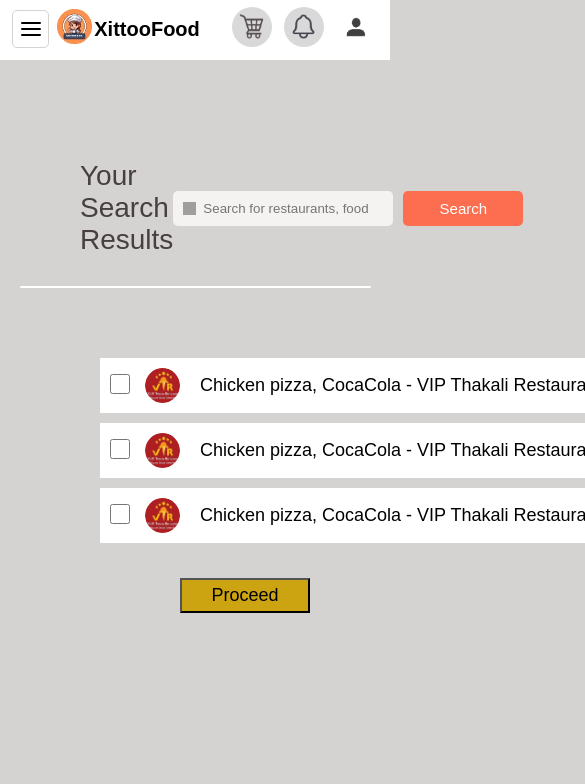
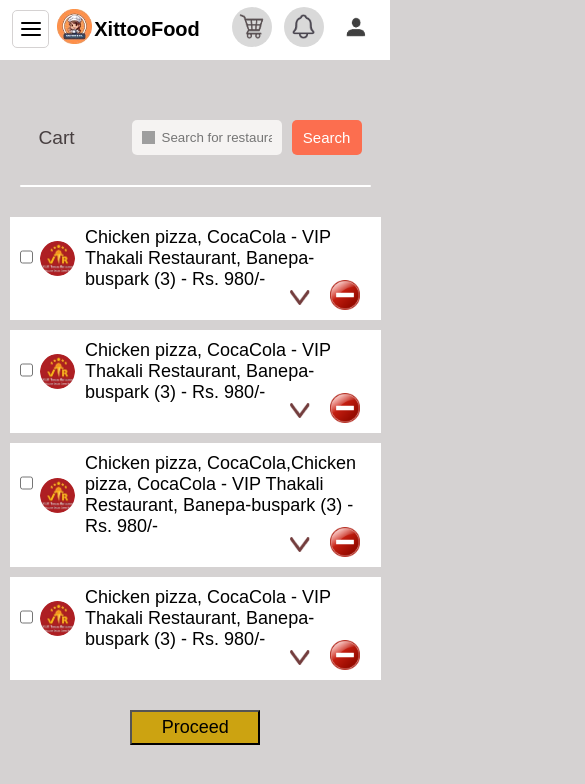
Before and after one commit to Sujan-shrestha7/userFood, a React (Vite) app: page /cart in a window 390 px wide. Shown: the top 784 px of the page, 585 px wide, since content can reach past the window. Built offline with nearby package versions, Linux system fonts and the light colour scheme; grey boxes are pictures that could not be loaded.

Commit message:
reponsive cart

```diff
--- a/src/Components/css/cart.css
+++ b/src/Components/css/cart.css
@@ -0,0 +1,101 @@
+.mobileview-remove{
+    display: none;
+}
+@media (max-width: 768px) {
+    .cart-css{
+        padding: 0;
+        margin: 0;
+    }
+    .cart-top{
+        width: 100%;
+        display: flex;
+        flex-direction: row;
+        padding: 0;
+        margin: 60px 10px 0px 10px;
+        justify-content: space-around;
+    }
+    .cart-text{
+        font-size: 1.2rem;
+    }
+
+    .searchBox {
+        width: 150px;
+
+    }
+    .searchButton {
+        width: 70px;
+        margin-right: 10px;
+    }
+    .cart-result-box{
+        padding: 0;
+        margin: 30px 10px;
+        width: 100%;
+        height: auto;
+    }
+    .cart-items-box{
+        width: 95%;
+    }
+    .cartBox-removeBtn{
+        display: none;
+    }
+    .remove-expand{
+        position: relative;
+        gap: 20px;
+        margin-left: 270px;
+        margin-top: -10px;
+
+    }
+    .mobileview-remove{
+        display: block;
+    }
+    .check-box{
+        margin-top: 20px;
+    }
+    .box-img-check{
+        gap: 0;
+    }
+    .res-img-cart{
+        margin-left: -8px;
+    }
+    .cart-details{
+        margin-left: -10px;
+    }
+    .proceedBtn{
+        width: 95%;
+        margin: 20px 0;
+        padding: 0;
+        align-items: center;
+        justify-content: center;
+    }
+    .cart-More{
+        width: 100%;
+    }
+    .foot-total{
+        width: 100%;
+        justify-content: space-around;
+    }
+    .cartMore-box{
+        width: 100%;
+        justify-content: space-around;
+    }
+    .cart-subTotal{
+        padding: 0;
+        margin: 10px 53px 0px 60px;
+    }
+    .cart-VAT{
+        padding: 0;
+        margin: 10px 41px 0px 60px;
+    }
+    .cart-serviceChr{
+        padding: 0;
+        margin: 10px 76px 0 60px;
+    }
+    .cart-delivery{
+        padding: 0;
+        margin: 10px 57px  0 60px;
+    }
+    .cart-grandTotal{
+        padding: 0;
+        margin: 10px 35px 0 50px;
+    }
+}
--- a/src/Components/dashboard/Cart.tsx
+++ b/src/Components/dashboard/Cart.tsx
@@ -4,6 +4,9 @@
 import resimg from "../images/vip.png";
 import sidedown from "../images/downicon.png";
 import { useNavigate } from "react-router-dom";
+import remove from '../images/removee.webp'
+import '../css/cart.css';
+
 
 const Cart = () => {
   const [expandedIndex, setExpandedIndex] = useState(null);
@@ -12,7 +15,6 @@
   const toggleExpand = (index) => {
     setExpandedIndex(expandedIndex === index ? null : index);
   };
-
   const details = [
     {
       img: resimg,
@@ -25,6 +27,14 @@
     {
       img: resimg,
       fName: "Chicken pizza, CocaCola",
+      restName: "VIP Thakali Restaurant",
+      Location: "Banepa-buspark",
+      items: 3,
+      price: 980,
+    },
+    {
+      img: resimg,
+      fName: "Chicken pizza, CocaCola,Chicken pizza, CocaCola",
       restName: "VIP Thakali Restaurant",
       Location: "Banepa-buspark",
       items: 3,
@@ -57,23 +67,23 @@
   return (
     <div>
       <HomeNav />
-      <div className="my-[100px]">
-        <div className="flex items-center justify-between px-[80px]">
-          <p className="text-[28px] font-semibold text-[#473F40]">
-            Your Search Results
+      <div className="cart-css my-[100px]">
+        <div className="cart-top flex items-center justify-between px-[80px]">
+          <p className="cart-text text-[28px] font-semibold text-[#473F40]">
+            Cart
           </p>
-          <div className="relative flex items-center">
+          <div className="cart-box relative flex items-center">
             <img
               src={search}
-              className="absolute left-[10px] h-[13px] w-[13px]"
+              className=" absolute left-[10px] h-[13px] w-[13px]"
               alt="Search Icon"
             />
             <input
               type="text"
-              className="h-[35px] w-[220px] bg-[#F5F3F2] pl-[30px] pr-[10px] rounded-[5px] border-none"
+              className="searchBox h-[35px] w-[220px] bg-[#F5F3F2] pl-[30px] pr-[10px] rounded-[5px] border-none"
               placeholder="Search for restaurants, food"
             />
-            <button className="ml-[10px] h-[35px] w-[120px] bg-[#FC6E4F] text-[#fff] text-[15px] border-none rounded-[5px] cursor-pointer">
+            <button className="searchButton ml-[10px] h-[35px] w-[120px] bg-[#FC6E4F] text-[#fff] text-[15px] border-none rounded-[5px] cursor-pointer">
               Search
             </button>
           </div>
@@ -83,33 +93,32 @@
         <div className="h-[2px] mt-[30px] w-[90%] ml-[5%] rounded-[10px] bg-[#FFFFFF] shadow-lg" />
 
         {/* Search Results */}
-        <div className="pt-[70px] pl-[100px] flex flex-wrap gap-x-[25px] gap-y-[10px]">
+        <div className="cart-result-box pt-[70px] pl-[150px] flex flex-wrap gap-x-[25px] gap-y-[10px]">
           {details.map((d, index) => (
-            <div className="flex gap-[20px]">
-              <div key={index} className="w-[1200px] gap-[20px]">
+              <div key={index} className="cart-items-box w-[1200px] gap-[20px]">
                 <div className="h-auto flex items-center justify-between flex-wrap gap-x-[30px] p-[10px] bg-[#fff]">
                   {/* Left Section (Image + Text) */}
-                  <div className="flex gap-5">
+                  <div className="box-img-check flex gap-[5px]">
                     <input
                       type="checkbox"
-                      className="h-[20px] w-[20px] mt-[6px]"
+                      className="check-box h-[20px] w-[20px] mt-[6px]"
                       name=""
                       id=""
                     />
                     <div className="flex items-center gap-[20px] pl-[15px] text-[18px]">
                       <img
                         src={d.img}
-                        className="h-[35px] w-[35px] rounded-full"
+                        className="res-img-cart h-[35px] w-[35px] rounded-full"
                         alt=""
                       />
-                      <p>
+                      <p className="cart-details">
                         {d.fName} - {d.restName}, {d.Location} ({d.items}) - Rs.{" "}
                         {d.price}/-
                       </p>
                     </div>
                   </div>
                   {/* Right Section (Remove Button and Image Toggling) */}
-                  <div className="flex gap-[30px]">
+                  <div className="remove-expand flex gap-[30px]">
                     <div
                       className="pt-[10px] cursor-pointer"
                       onClick={() => toggleExpand(index)}
@@ -124,9 +133,10 @@
                         alt="Expand"
                       />
                     </div>
-                    <button className="w-[130px] h-[35px] cursor-pointer text-[#fff] text-[16px] border-none bg-[#7C1600]">
+                    <button className="cartBox-removeBtn w-[130px] h-[35px] cursor-pointer text-[#fff] text-[16px] border-none bg-[#7C1600]">
                       Remove
                     </button>
+                    <img src={remove} className="mobileview-remove h-[30px]" alt="" />
                   </div>
                 </div>
 
@@ -134,20 +144,19 @@
                 {expandedIndex === index && (
                   <div className="w-full bg-[#F1E8E8] p-[15px] mt-[10px]">
                     {/* cart  */}
-                    <div className="flex items-center justify-center">
+                    <div className="cart-More flex items-center justify-center">
                       <div className="bg-white shadow-lg p-6 rounded-lg">
                         {/* Foods and Total Header */}
-                        <div className="flex justify-between mt-[20px] w-[380px] mb-[30px]">
+                        <div className="foot-total flex justify-between mt-[20px] w-[380px] mb-[30px]">
                           <p className="font-semibold">Foods</p>
                           <p className="font-semibold">Total</p>
                         </div>
-
                         {/* Cart Items */}
                         <div className="w-[400px]">
                           {myCart.map((item, index) => (
                             <div
                               key={index}
-                              className="mt-[5px] flex justify-between"
+                              className="cartMore-box mt-[5px] flex justify-between"
                             >
                               <div className="flex text-[#504C4C] text-[16px] gap-[25px]">
                                 <p className="ml-[-30px]">{item.qty}x</p>
@@ -161,22 +170,21 @@
                             </div>
                           ))}
                         </div>
-
                         {/* Charges and Totals */}
                         <div className="text-[#888383] ml-[10px] text-[14px]">
-                          <div className="mt-[10px] flex justify-between text-[#504C4C]">
+                          <div className="cart-subTotal mt-[10px] flex justify-between text-[#504C4C]">
                             <p>Sub Total</p>
                             <p>Rs. {TotalAmount}/-</p>
                           </div>
-                          <div className="mt-[5px] flex justify-between text-[#504C4C]">
+                          <div className="cart-VAT mt-[5px] flex justify-between text-[#504C4C]">
                             <p>VAT</p>
                             <p>Rs. {VAT}/-</p>
                           </div>
-                          <div className="mt-[5px] flex justify-between text-[#504C4C]">
+                          <div className="cart-serviceChr mt-[5px] flex justify-between text-[#504C4C]">
                             <p>Service Charge</p>
                             <p>Rs. 0/-</p>
                           </div>
-                          <div className="mt-[5px] flex justify-between text-[#504C4C]">
+                          <div className="cart-delivery mt-[5px] flex justify-between text-[#504C4C]">
                             <p>Delivery Charge</p>
                             <p>Rs. {DeliveryCharge} /-</p>
                           </div>
@@ -186,7 +194,7 @@
                         <div className="h-[2px] mt-[20px] w-[400px] bg-[#ccc] mx-auto" />
 
                         {/* Grand Total */}
-                        <div className="mt-[10px] flex justify-between font-bold text-lg">
+                        <div className="cart-grandTotal mt-[10px] flex justify-between font-bold text-lg">
                           <p>Grand Total</p>
                           <p>Rs. {GrandTotal} /-</p>
                         </div>
@@ -195,17 +203,10 @@
                   </div>
                 )}
               </div>
-
-              <div className="pt-[10px]">
-                <button className="w-[130px] h-[35px] cursor-pointer text-[#fff] text-[16px] bg-[#015D18]">
-                  Proceed
-                </button>
-              </div>
-            </div>
           ))}
           {/* Proceed Button */}
-          <div className="w-full flex justify-end px-[80px] mt-[25px]">
-            <button className="hover:bg-[#015D18] bg-[#CCA311] hover:text-[#fff] text-white w-[130px] h-[35px] rounded-md text-[18px] " onClick={() => navigate("/payment")}>
+          <div className="proceedBtn w-full flex justify-end px-[180px] mt-[25px]">
+            <button className=" hover:bg-[#015D18] bg-[#CCA311] hover:text-[#fff] text-white w-[130px] h-[35px] rounded-md text-[18px] " onClick={() => navigate("/payment")}>
               Proceed
             </button>
           </div>
--- a/src/Router.tsx
+++ b/src/Router.tsx
@@ -24,7 +24,6 @@
           <Route path="homenavbar/" element={<HomeNav/>} />
           <Route path="footer/" element={<Footer/>} />
 
-
         </Routes>
       </BrowserRouter>
     </div>
```
Also changed, not shown: src/Components/images/removee.webp (added).
